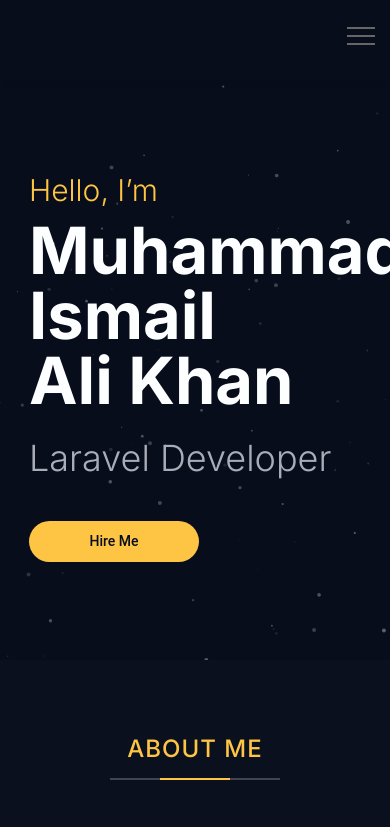
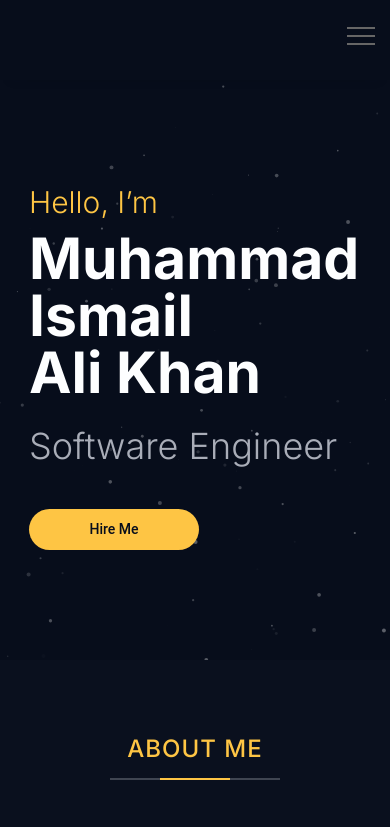
Before and after one commit to muhammadIsmailAk/porfolio_ismail, a plain HTML site: page index.html in a window 390 px wide. Shown: the top 827 px of the page. Drawn offline with Linux system fonts and the light colour scheme; animation ran at ten frames a second.

Commit message:
new chnages

```diff
--- a/index.html
+++ b/index.html
@@ -61,6 +61,11 @@
     margin-left: 36px;
     margin-bottom: 22px;
 }
+@media screen and (max-width: 575px) {
+    .st-hero.st-style1 .st-hero-text h1 {
+        font-size: 57px;
+    }
+}
 }
 
 </style>
@@ -111,7 +116,7 @@
           <h3>Hello, I’m</h3>
           <h1>Muhammad <br> Ismail <br>Ali Khan
           </h1>
-          <h2>Laravel Developer</h2>
+          <h2>Software Engineer</h2>
           <div class="st-hero-btn">
             <a href="#contact" class="st-btn st-style1 st-color1 st-smooth-move">Hire me</a>
           </div>
```
